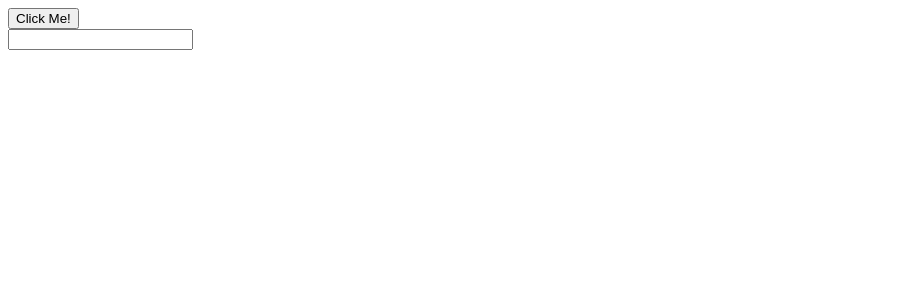
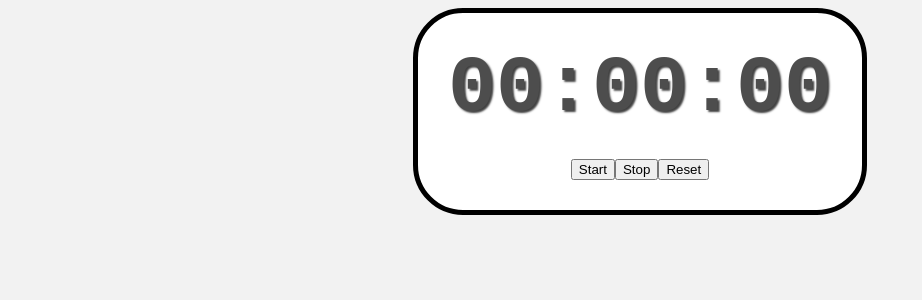
Before and after one commit to rubberart7/React_Practice, a React (Vite) app: page / in a window 1280 px wide. Shown: the top 300 px of the page, without its empty margins (0-922 px from the left). Built offline with nearby package versions, Linux system fonts and the light colour scheme.

Commit message:
finished React course

```diff
--- a/src/App.jsx
+++ b/src/App.jsx
@@ -1,9 +1,9 @@
-import MyComponent from "./MyComponent"
+import StopWatch from "./StopWatch"
 
 function App() {
 	return(
 		<>
-		<MyComponent></MyComponent>
+		<StopWatch></StopWatch>
 		</>
 	)
 }
--- a/src/MyComponent.jsx
+++ /dev/null
@@ -1,25 +0,0 @@
-import React, {useState, useEffect, useRef} from 'react';
-
-function MyComponent() {
-    const inputRef = useRef(null);
-
-    useEffect(() => {
-        console.log("COMPONENT RENDERED");
-        console.log(inputRef);
-    });
-
-    function handleClick() {
-        inputRef.current.focus();
-        inputRef.current.style.backgroundColor = "yellow";
-    }
-
-    return (
-        <div>
-            <button onClick={handleClick}>Click Me!</button><br />
-            <input ref={inputRef} />
-        </div>
-    )
-
-}
-
-export default MyComponent;
--- /dev/null
+++ b/src/StopWatch.jsx
@@ -0,0 +1,65 @@
+import React, {useState, useEffect, useRef} from 'react';
+
+function StopWatch() {
+
+    const [isRunning, setIsRunning] = useState(false);
+    const [elapsedTime, setElapsedTime] = useState(0);
+    const intervalIdRef = useRef(null);
+    const startTimeRef = useRef(0);
+
+    useEffect(() => {
+        if (isRunning) {
+            intervalIdRef.current = setInterval(() => {
+                setElapsedTime(Date.now() - startTimeRef.current);
+            }, 10);
+        }
+
+        return () => {
+            clearInterval(intervalIdRef.current);
+        }
+
+    }, [isRunning]);
+
+    function start() {
+        setIsRunning(true);
+        startTimeRef.current = Date.now() - elapsedTime;
+    }
+
+    function stop() {
+        setIsRunning(false);
+    }
+
+    function reset() {
+        setElapsedTime(0);
+        setIsRunning(false);
+    }
+
+    function formatTime() {
+        let hours = Math.floor(elapsedTime / (1000 * 60 * 60));
+        let minutes = Math.floor(elapsedTime / (1000 * 60) % 60);
+        let seconds = Math.floor(elapsedTime / (1000) % 60);
+        let milliseconds = Math.floor((elapsedTime % 1000) / 10);
+
+        hours = String(hours).padStart(2, "0");
+        minutes = String(minutes).padStart(2, "0");
+        seconds = String(seconds).padStart(2, "0");
+        milliseconds = String(milliseconds).padStart(2, "0");
+
+        return `${minutes}:${seconds}:${milliseconds}`;
+    }
+
+
+    return (
+        <div className='stopwatch'>
+            <div class="display">{formatTime()}</div>
+            <div className='controls'>
+                <button className='start-button' onClick={start}>Start</button>
+                <button className='stop-button' onClick={stop}>Stop</button>
+                <button className='reset-button' onClick={reset}>Reset</button>
+            </div>
+
+        </div>
+    )
+}
+
+export default StopWatch;
--- a/src/index.css
+++ b/src/index.css
@@ -1,4 +1,25 @@
-.box {
-    border: 3px solid;
-    padding: 25px;
+body {
+    display: flex;
+    flex-direction: column;
+    align-items: center;
+    background-color: hsl(0, 0%, 95%);
 }
+
+.stopwatch {
+    display: flex;
+    flex-direction: column;
+    align-items: center;
+    border: 5px solid;
+    border-radius: 50px;
+    background-color: white;
+    padding: 30px;
+}
+
+.display {
+    font-size: 5rem;
+    font-family: monospace;
+    font-weight: bold;
+    color: hsl(0, 0%, 30%);
+    text-shadow: 2px 2px 2px hsla(0, 0%, 0%, 0.75);
+    margin-bottom: 25px;
+}
```
